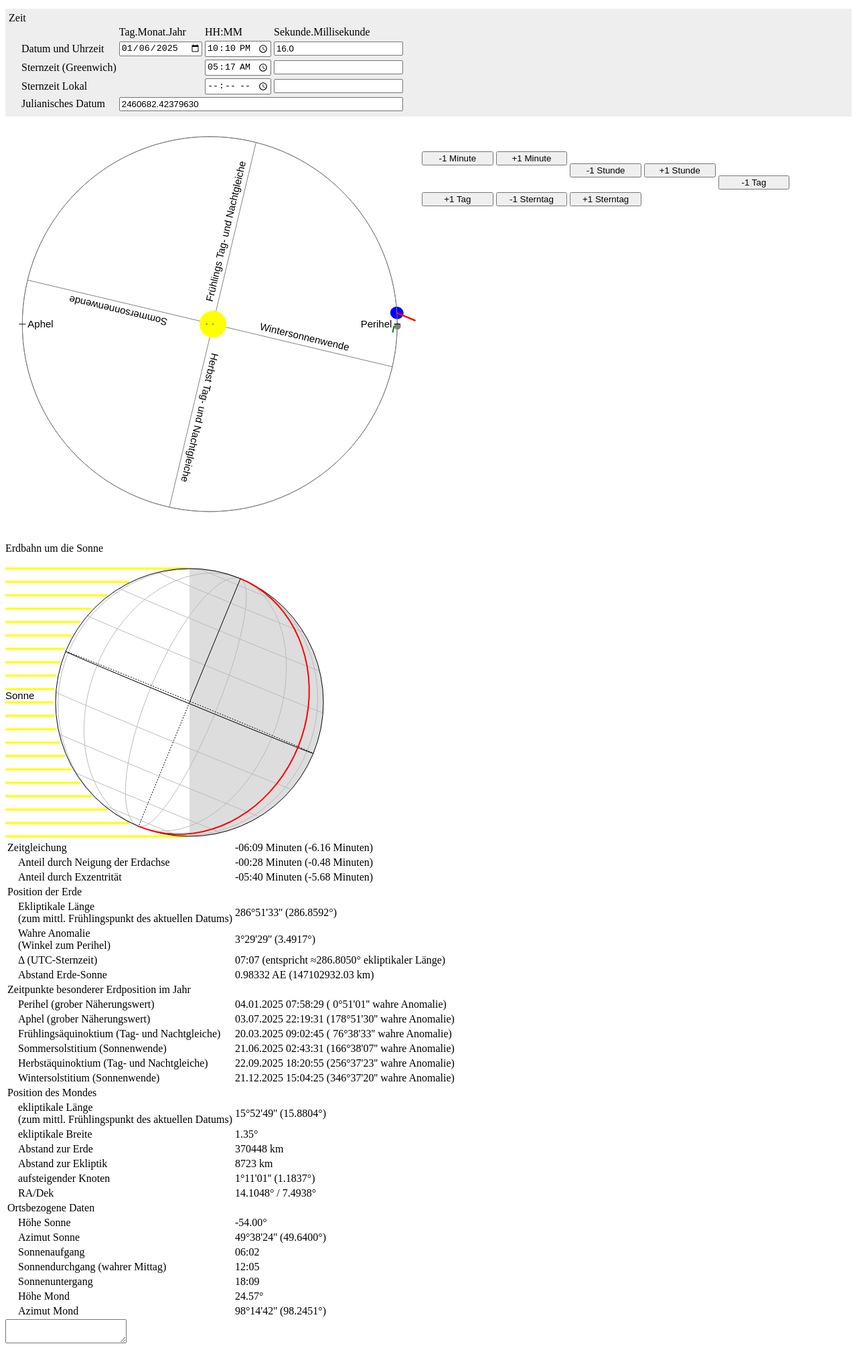
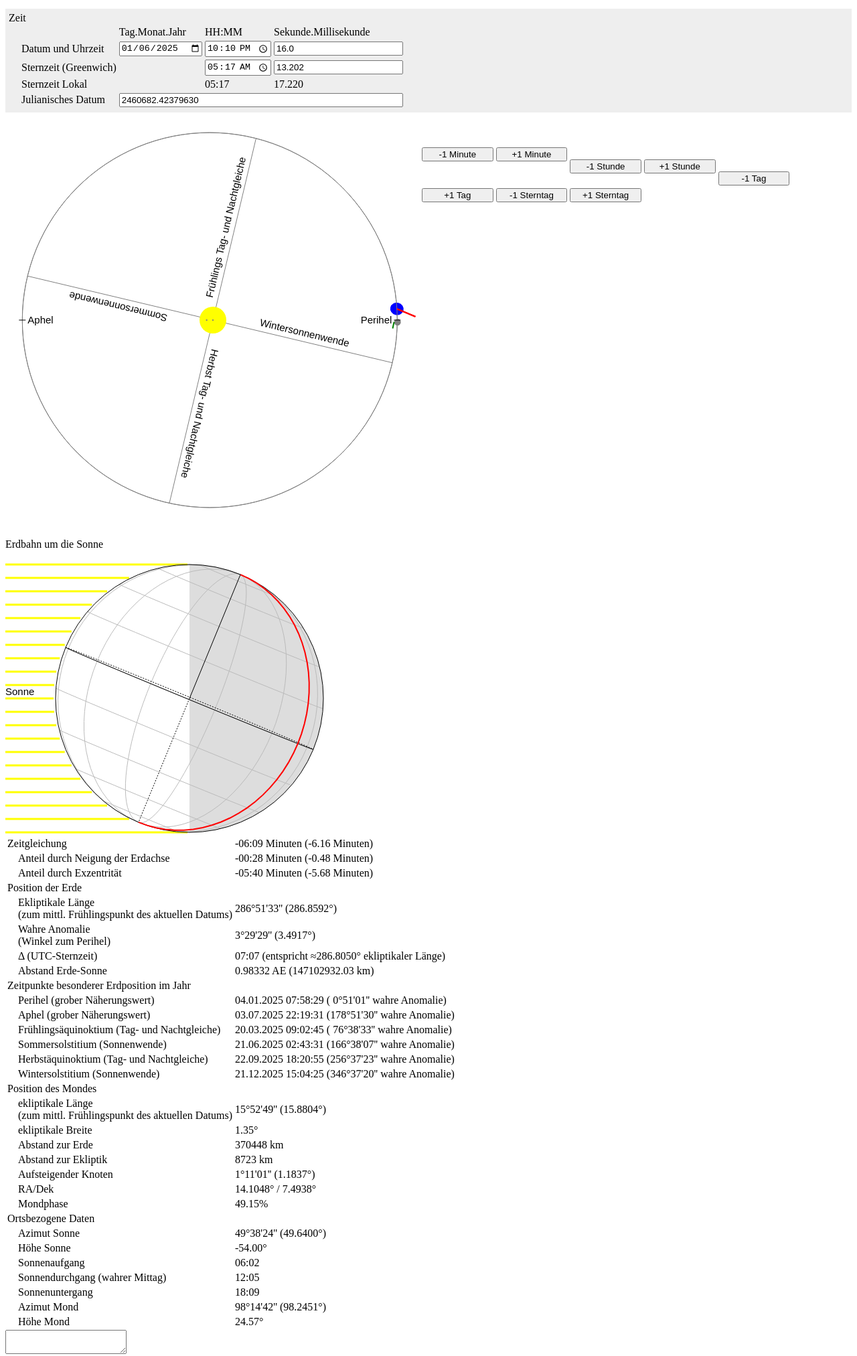
Before and after one commit to kmio42/astro-playground, a plain HTML site: page Erdposition.html in a window 1280 px wide. Shown: the part 306-2331 px from the top of the page at 67% size. Drawn offline with Linux system fonts and the light colour scheme.

Commit message:
Tabelle ergänzt, Mondphase und lokale Sternzeit

```diff
--- a/Erdposition.html
+++ b/Erdposition.html
@@ -635,6 +635,7 @@
 
             const moonRaDek = calculateRaDek(moon.longitude, moon.latitude);
             const moonAzimutHeight = calculateHAzFromRaDek(moonRaDek,siderealTime/12*Math.PI+longitude*deg2rad);
+            const moonPhase = calculateMoonPhase(eclipticalLength,moon);
 
             //console.log("Mond Länge, Breite, Radius", moon.length*rad2deg, moon.width*rad2deg, moon.r);
 
@@ -695,6 +696,8 @@
 
             document.getElementById("moonAzimut").innerText = radToDegString(moonAzimutHeight.azimut) + " ("+ (moonAzimutHeight.azimut*rad2deg).toFixed(4)+"°)";
             document.getElementById("moonHeight").innerText = (moonAzimutHeight.height*rad2deg).toFixed(2) +"°";
+
+            document.getElementById("moonPhase").innerText = (moonPhase*100).toFixed(2) + "%";
 
 
             //Grafik-Ausgabe
@@ -1534,6 +1537,17 @@
             return normalizeAngleDegree(risingKnot)*deg2rad;
         }
 
+        function calculateMoonPhase(sunLongitude, moon) {
+
+            // Formel 46.1
+            //const k = (1 + Math.cos(i))/2;
+
+            //Vereinfachung: cos(i) = -cos(psi)
+            const k = (1 - Math.cos(moon.latitude)*Math.cos(moon.longitude-sunLongitude))/2;
+
+            return k;
+        }
+
 
 
         // function interpolateQuad(ym,y0,yp) {
@@ -1568,6 +1582,18 @@
         }
         function fillSiderealTime(time) {
             document.getElementById("siderealTime").value = hoursToString(time);
+            const remainingHours = time - Math.floor(time);
+            const remainingMinutes = remainingHours * 60 - Math.floor(remainingHours * 60);
+            const seconds = remainingMinutes * 60;
+            document.getElementById("siderealSeconds").value = seconds.toFixed(3);
+
+            const timeLocal = (time+longitude/15)%24;
+            const remainingHoursLocal = timeLocal - Math.floor(timeLocal);
+            const remainingMinutesLocal = remainingHoursLocal - Math.floor(remainingHoursLocal);
+            const secondsLocal = remainingMinutesLocal*60
+
+            document.getElementById("siderealTimeLocal").innerHTML = hoursToString(timeLocal);
+            document.getElementById("siderealSecondsLocal").innerHTML = secondsLocal.toFixed(3);
         }
 
         function validateCoordinate(input, type) {
@@ -1600,6 +1626,9 @@
 
             if(type =="longitude" && value != NaN) {
                 longitude = value;
+
+                const julianDate = calculateJulianDate(datetime);
+                fillSiderealTime(calculateSiderealTime(julianDate));
                 berechneDaten();
             } else if(type =="latitude" && value != NaN) {
                 latitude = value;
@@ -1682,8 +1711,9 @@
 
             const timeInput = document.getElementById("siderealTime").value;
             const siderealTimeNew = timeInput.split(':');
-
-            timediffInMs = ((parseInt(siderealTimeNew[0])+24+parseInt(siderealTimeNew[1])/60-siderealTimeBase)%24)*86164100/24; //+36
+            const timeInputSeconds = document.getElementById("siderealSeconds").value;
+
+            timediffInMs = ((parseInt(siderealTimeNew[0])+24+parseInt(siderealTimeNew[1])/60+parseFloat(timeInputSeconds)/3600-siderealTimeBase)%24)*86164100/24; //+36
 
             //datetime.setUTCHours(0);
             //datetime.setUTCMinutes(0);
@@ -1764,6 +1794,13 @@
         }
 
         function onLoad() {
+                    document.getElementById('latitude').addEventListener('input', function () {
+                validateCoordinate(this.value.trim(), 'latitude');
+            });
+            document.getElementById('longitude').addEventListener('input', function () {
+                validateCoordinate(this.value.trim(), 'longitude');
+            });
+            loadData();
             datetime = new Date();
             fillGregorianDate(datetime);
             changeGregorianDate();
@@ -1772,6 +1809,8 @@
             document.getElementById('seconds').addEventListener('input', changeGregorianDate);
             document.getElementById('julianDate').addEventListener('input', changeJD);
             document.getElementById('siderealTime').addEventListener('input',changeSiderealTime);
+            document.getElementById('siderealSeconds').addEventListener('input',changeSiderealTime);
+
 
             //addEvents(document.getElementById('button-1sh'),-86164100/24);
             addEvents(document.getElementById('button-1h'),-3600000);
@@ -1786,13 +1825,7 @@
             addEvents(document.getElementById('button1sd'),86164100);
             addEvents(document.getElementById('button1m'), 60000);
 
-            document.getElementById('latitude').addEventListener('input', function () {
-                validateCoordinate(this.value.trim(), 'latitude');
-            });
-            document.getElementById('longitude').addEventListener('input', function () {
-                validateCoordinate(this.value.trim(), 'longitude');
-            });
-            loadData();
+
         }
         window.onload = onLoad;
     </script>
@@ -1841,8 +1874,8 @@
     </tr>
     <td>Sternzeit Lokal</td>
     <td></td>
-    <td><input id="siderealTimeLocal" type="time"/></td>
-    <td><input id="siderealSecondsLocal" style="width:100%"/></td>
+    <td><span id="siderealTimeLocal" ></span></td>
+    <td><span id="siderealSecondsLocal" ></span></td>
     </tr>
     <tr>
     <td><label for="julianDate" >Julianisches Datum</label></td>
@@ -1948,7 +1981,7 @@
         <td colspan="3">Position des Mondes</td>
     </tr>
     <tr>
-        <td rowspan ="6"></td>
+        <td rowspan ="7"></td>
         <td>ekliptikale Länge <br>(zum mittl. Frühlingspunkt des aktuellen Datums)</td>
         <td><span id="moonLongitude"></td>
     </tr>
@@ -1965,7 +1998,7 @@
         <td><span id="moonDistanceEcliptic"></td>
     </tr>
     <tr>
-        <td>aufsteigender Knoten</td>
+        <td>Aufsteigender Knoten</td>
         <td><span id="moonRisingKnot"></td>
     </tr>
     <tr>
@@ -1973,18 +2006,23 @@
         <td><span id="moonRADEK"></td>
     </tr>
     <tr>
+        <td>Mondphase</td>
+        <td><span id="moonPhase"></td>
+    </tr>
+    <tr>
         <td colspan = "3">Ortsbezogene Daten</td>
     </tr>
     <tr>
         <td rowspan = "7"></td>
+        <td>Azimut Sonne</td>
+        <td><span id="sunAzimut"></span></td>
+
+    </tr>
+    <tr>
         <td>Höhe Sonne</td>
         <td><span id="sunHeight"></span></td>
     </tr>
     <tr>
-        <td>Azimut Sonne</td>
-        <td><span id="sunAzimut"></span></td>
-    </tr>
-    <tr>
         <td>Sonnenaufgang</td>
         <td><span id="sunrise"></td>
     </tr>
@@ -1997,12 +2035,12 @@
         <td><span id="sunset"></span></td>
     </tr>
     <tr>
+        <td>Azimut Mond</td>
+        <td><span id="moonAzimut"></td>
+    </tr>
+    <tr>
         <td>Höhe Mond</td>
         <td><span id="moonHeight"></td>
-    </tr>
-    <tr>
-        <td>Azimut Mond</td>
-        <td><span id="moonAzimut"></td>
     </tr>
     </table>
 
```
